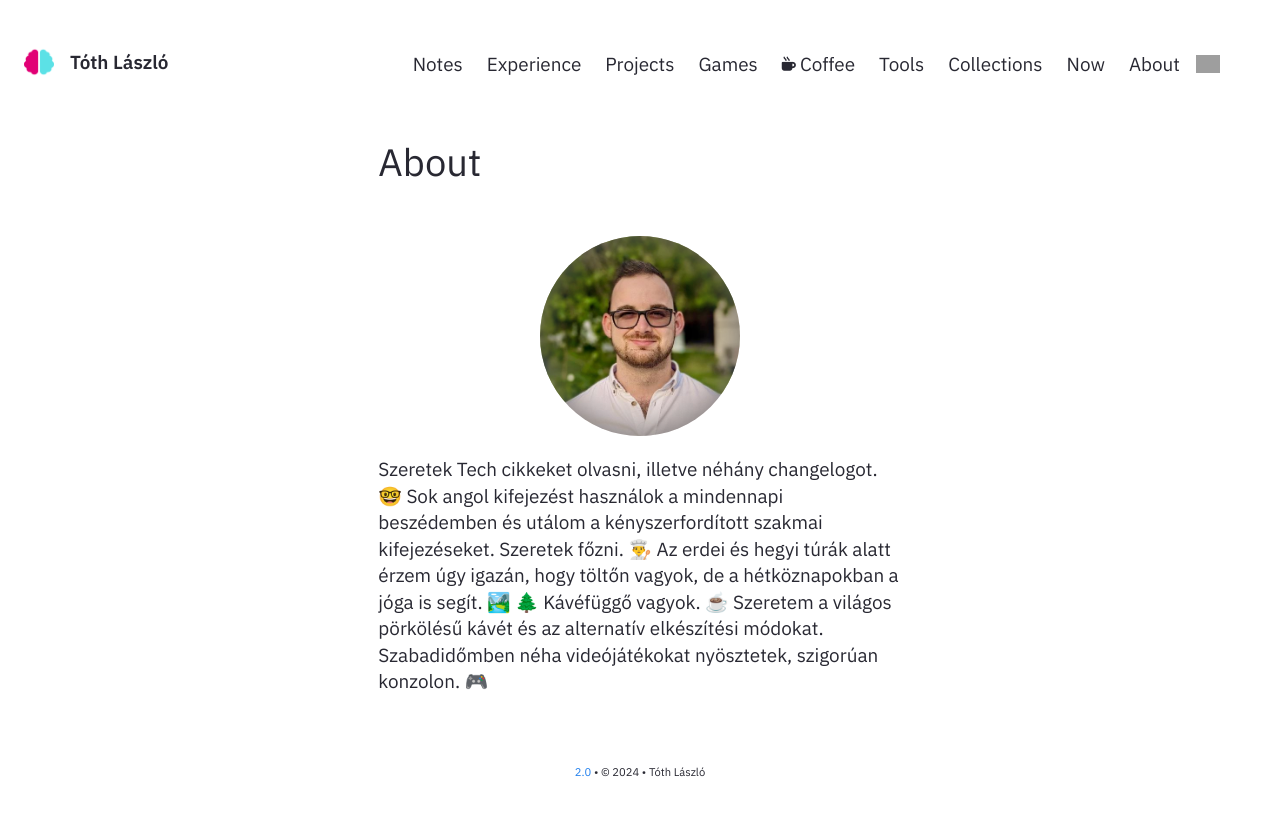
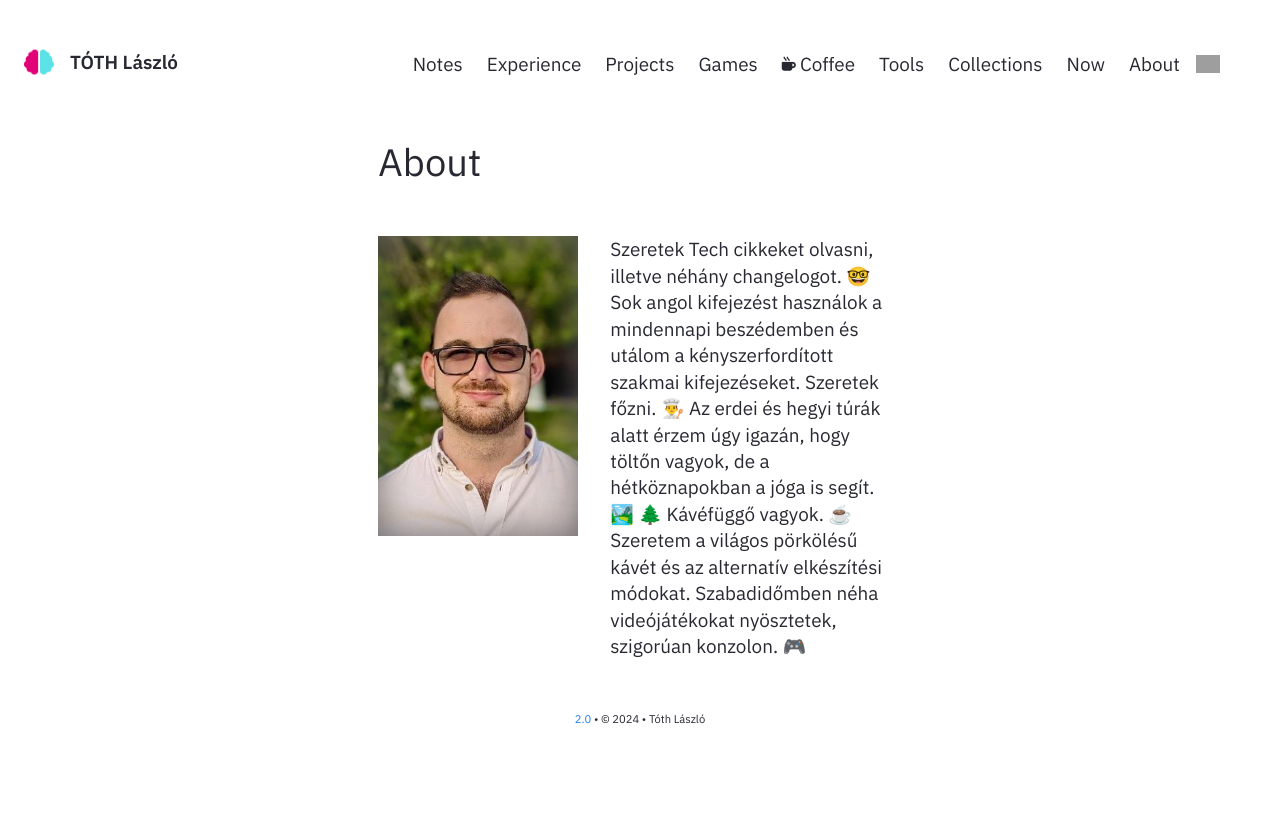
Before and after one commit to tothlp/tothlp.github.io, a Jekyll site: the page built from pages/about.md, in a window 1280 px wide. Shown: the top 816 px of the page. Built offline with Jekyll 4.4.1, drawn with Linux system fonts in a browser that asks for light colours; nearby versions of some CDN libraries; grey boxes are pictures that could not be loaded.

Commit message:
fix: update name caps and about profile style

```diff
--- a/_config.yml
+++ b/_config.yml
@@ -27,7 +27,7 @@ baseurl: ""
 
 # Website Header, Description, Footer year and text.
 # If you are deleting this, make sure you remove it from HTML files too
-heading:  Tóth László # Change this
+heading:  TÓTH László # Change this
 content: "A digital garden for my notes, thoughts, experiences and ideas."
 copyright:
   year: © 2024
--- a/assets/css/custom.css
+++ b/assets/css/custom.css
@@ -146,13 +146,24 @@
     margin-top: 8px;
 }
 
+.about-container {
+    display: flex;
+    flex-direction: row;
+    align-items: flex-start;
+    gap: 16px;
+    flex-wrap: wrap;
+}
+
+.about-text {
+    flex: 1;
+    padding-left: 16px;
+    min-width: 250px;
+  }
+
 .profile-img {
-    width: 200px;
-    height: 200px;
-    margin: 0 auto;
-    margin-bottom: 20px;
-    display: block;
-    border-radius: 100px;
+    width: 100%;
+    max-width: 200px;
+    height: 300px;
     background-size: cover;
     background-position: center;
     background-repeat: repeat, no-repeat;
--- a/pages/about.md
+++ b/pages/about.md
@@ -6,11 +6,15 @@ permalink: /about
 layout: Post
 ---
 
-<span class="profile-img" style="background-image: url({{ site.about_profile_image | relative_url }})"></span>
+<div class="about-container">
 
+<div class="profile-img" style="background-image: url({{ site.about_profile_image | relative_url }})"></div>
+<div class="about-text">
 Szeretek Tech cikkeket olvasni, illetve néhány changelogot. 🤓
 Sok angol kifejezést használok a mindennapi beszédemben és utálom a kényszerfordított szakmai kifejezéseket.
 Szeretek főzni. 👨‍🍳
 Az erdei és hegyi túrák alatt érzem úgy igazán, hogy töltőn vagyok, de a hétköznapokban a jóga is segít. 🏞️ 🌲
 Kávéfüggő vagyok. ☕️ Szeretem a világos pörkölésű kávét és az alternatív elkészítési módokat.
 Szabadidőmben néha videójátékokat nyösztetek, szigorúan konzolon. 🎮
+</div>
+</div>
```
